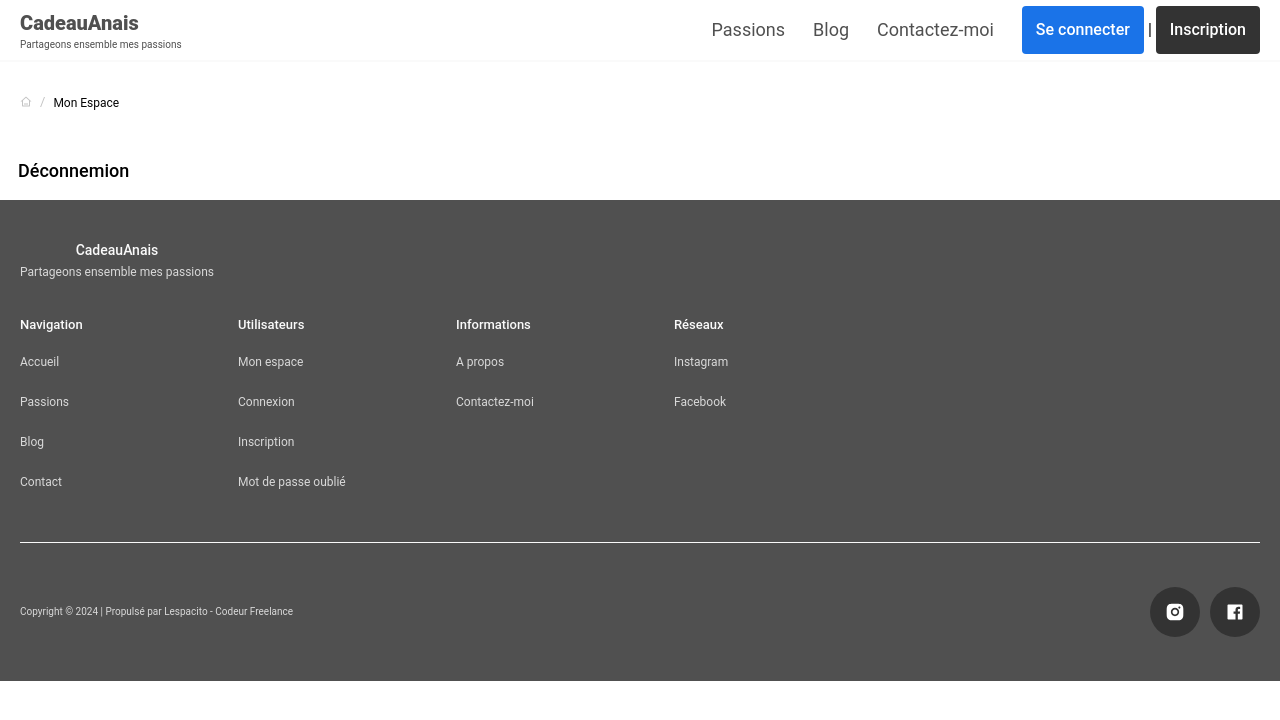
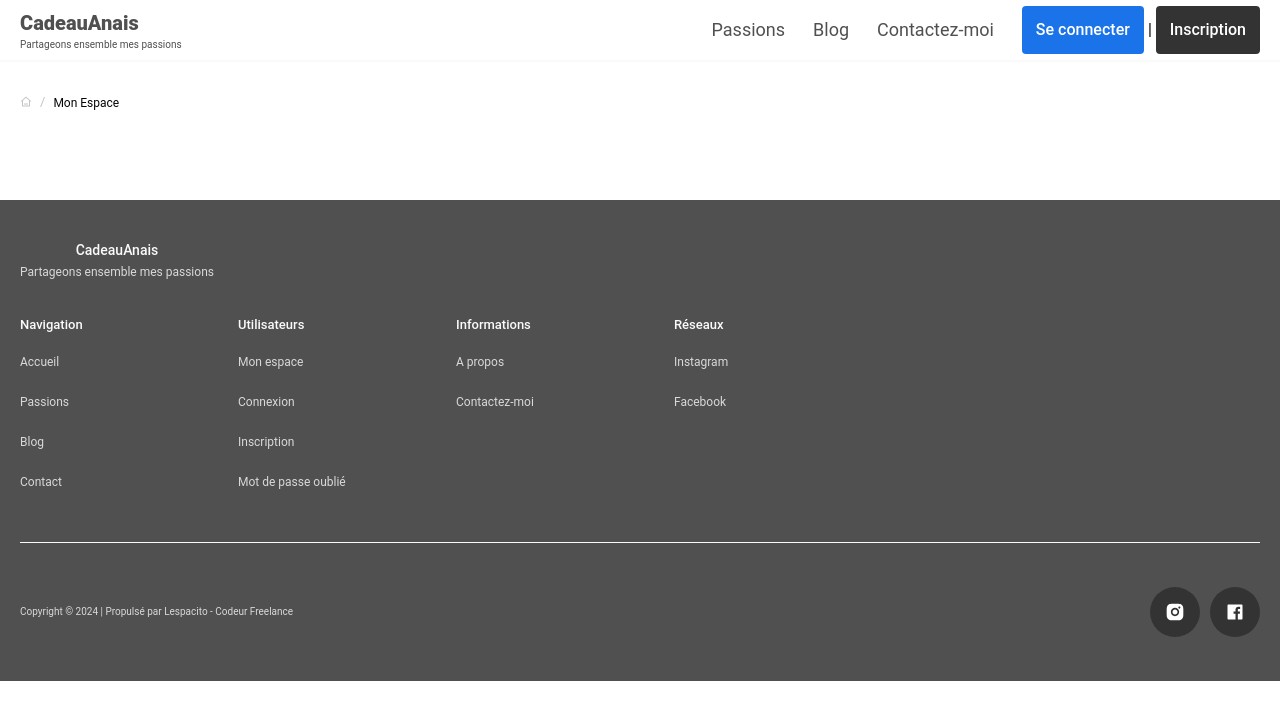
Before and after one commit to lespacito/anaisrepo, a Next.js app: page /mon-espace in a window 1280 px wide. Shown: the top 720 px of the page. Built offline with nearby package versions, Linux system fonts and the light colour scheme.

Commit message:
resolve theme button with danger

```diff
--- a/app/ui/modules/user-profile/user-account/user-account.container.tsx
+++ b/app/ui/modules/user-profile/user-account/user-account.container.tsx
@@ -3,7 +3,7 @@ import { Button } from "@/app/ui/design-system/button/Button";
 export const UserAccountContainer = () => {
   return (
     <div>
-      <Button action={() => console.log("first")} variant="Danger">
+      <Button action={() => console.log("first")} variant="danger">
         Déconnemion
       </Button>
     </div>
```
